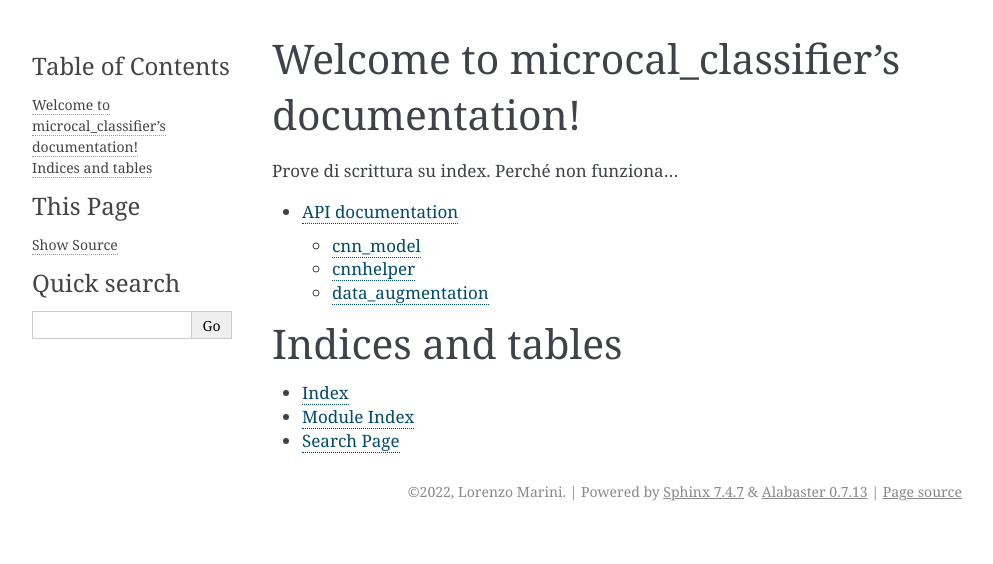
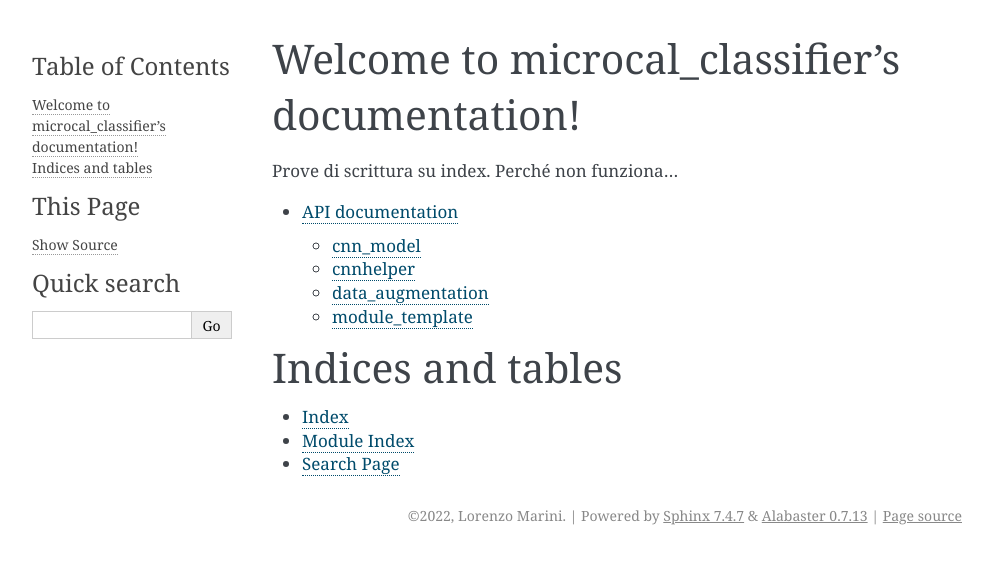
Before and after one commit to lorenzomarini96/microcal_classifier, a Sphinx documentation site: the page built from docs/index.rst, in a window 1280 px wide. Shown: the top 564 px of the page, without its empty margins (148-1141 px from the left). Built offline with Sphinx 7.4.7, drawn with Linux system fonts in a browser that asks for light colours.

Commit message:
nuova prova con stile diverso di documentare

```diff
--- a/docs/api.rst
+++ b/docs/api.rst
@@ -23,3 +23,10 @@ data_augmentation
 
 .. automodule:: data_augmentation
    :members:
+
+
+module_template
+---------------
+
+.. automodule:: module_template
+   :members:
--- /dev/null
+++ b/docs/module_template.rst
@@ -0,0 +1,5 @@
+module_template
+---------------
+
+.. automodule:: module_template
+   :members:
```
Also changed, not shown: 1 other file.
